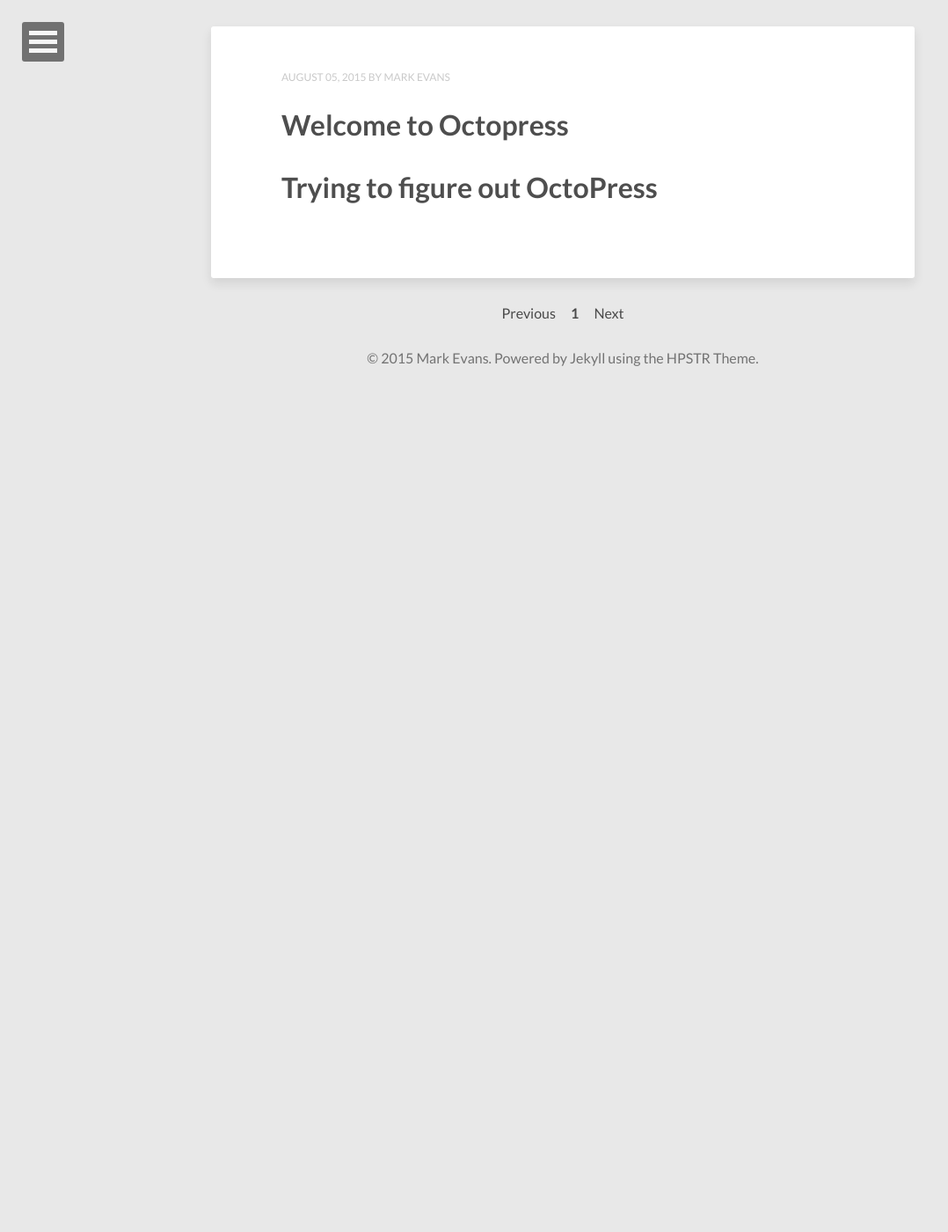
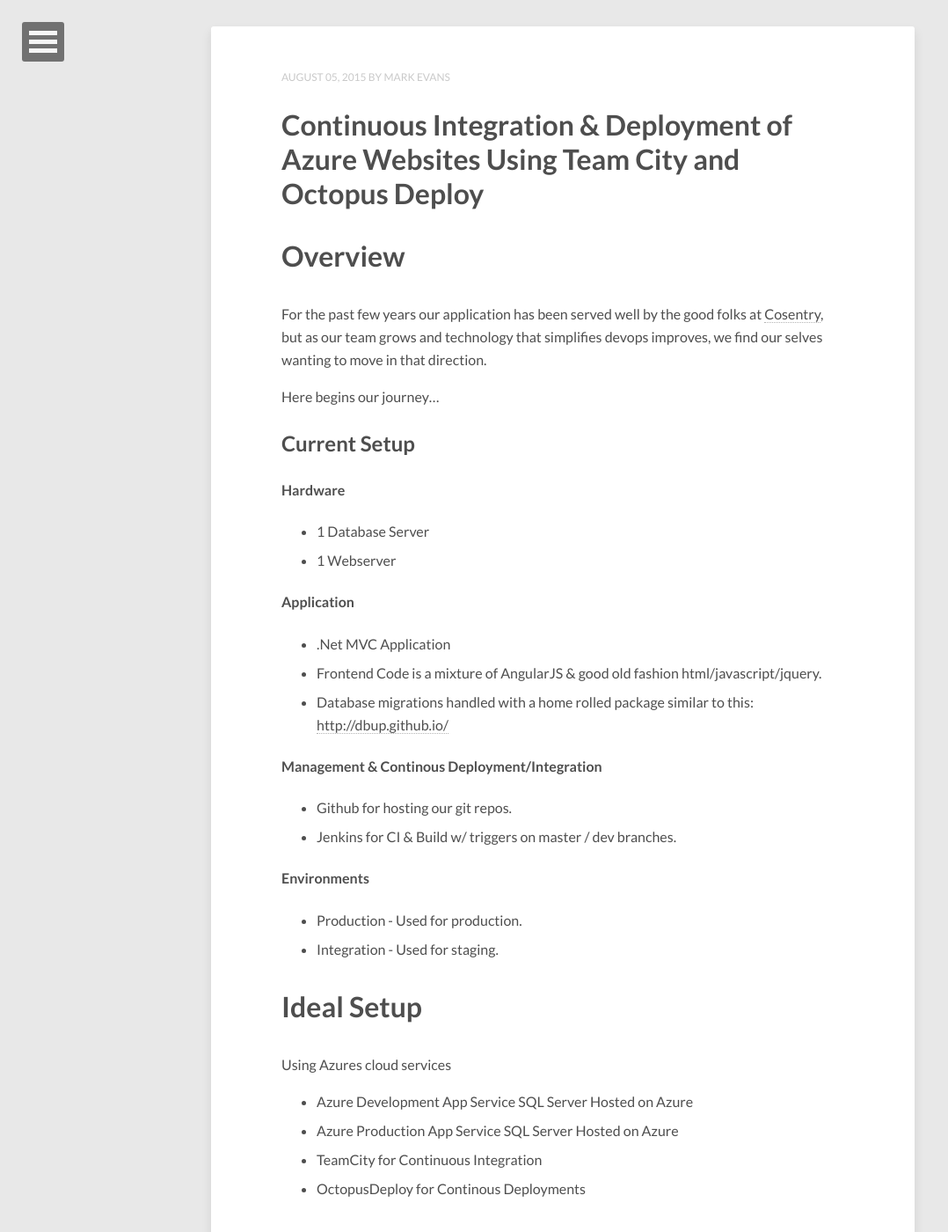
Before and after one commit to markalanevans/markalanevans.github.io, a Jekyll site: the page built from index.html, in a window 1280 px wide and 1400 px high, scrolled down 420 px. Shown: the whole window at 88% size, without its empty margins (0-1078 px from the left). Built offline with Jekyll 4.4.1, drawn with Linux system fonts in a browser that asks for light colours; nearby versions of some CDN libraries; the list of posts is cut into pages by our own code; before the commit the page ends 900 px from its top, so only the background shows below that.

```diff
--- a/_config.yml
+++ b/_config.yml
@@ -31,7 +31,7 @@
 # http://en.wikipedia.org/wiki/List_of_tz_database_time_zones
 timezone:    America/Los_Angeles
 future:      true
-pygments:    true
+pygments:    rouge
 markdown:    kramdown
 
 # Amount of posts to show on home page
--- /dev/null
+++ b/_posts/2015-08-05-continuous-integration-and-deployment-of-azure-websites-using-team-city-and-octopus-deploy.markdown
@@ -0,0 +1,43 @@
+---
+layout: post
+title: "Continuous Integration & Deployment of Azure Websites Using Team City and Octopus Deploy"
+date: 2015-08-05T14:10:50-07:00
+---
+
+# Overview
+
+For the past few years our application has been served well by the good folks at [Cosentry](https://www.cosentry.com/), but as our team grows and technology that simplifies devops improves, we find our selves wanting to move in that direction.
+
+Here begins our journey...
+
+## Current Setup
+
+#### Hardware
+* 1 Database Server
+* 1 Webserver
+
+#### Application
+* .Net MVC Application
+* Frontend Code is a mixture of AngularJS & good old fashion html/javascript/jquery.
+* Database migrations handled with a home rolled package similar to this: [http://dbup.github.io/](http://dbup.github.io/)
+
+#### Management & Continous Deployment/Integration
+* Github for hosting our git repos.
+* Jenkins for CI & Build w/ triggers on master / dev branches.
+
+
+#### Environments
+
+* Production - Used for production.
+* Integration - Used for staging.
+
+# Ideal Setup
+Using Azures cloud services
+
+
+* Azure Development App Service
+  SQL Server Hosted on Azure
+* Azure Production App Service
+  SQL Server Hosted on Azure
+* TeamCity for Continuous Integration
+* OctopusDeploy for Continous Deployments
--- a/_posts/2015-08-05-welcome-to-octopress.markdown
+++ /dev/null
@@ -1,7 +0,0 @@
----
-layout: post
-title: "Welcome to Octopress"
-date: 2015-08-05T13:15:14-07:00
----
-
-# Trying to figure out OctoPress
```
Also changed, not shown: 8 other files.
